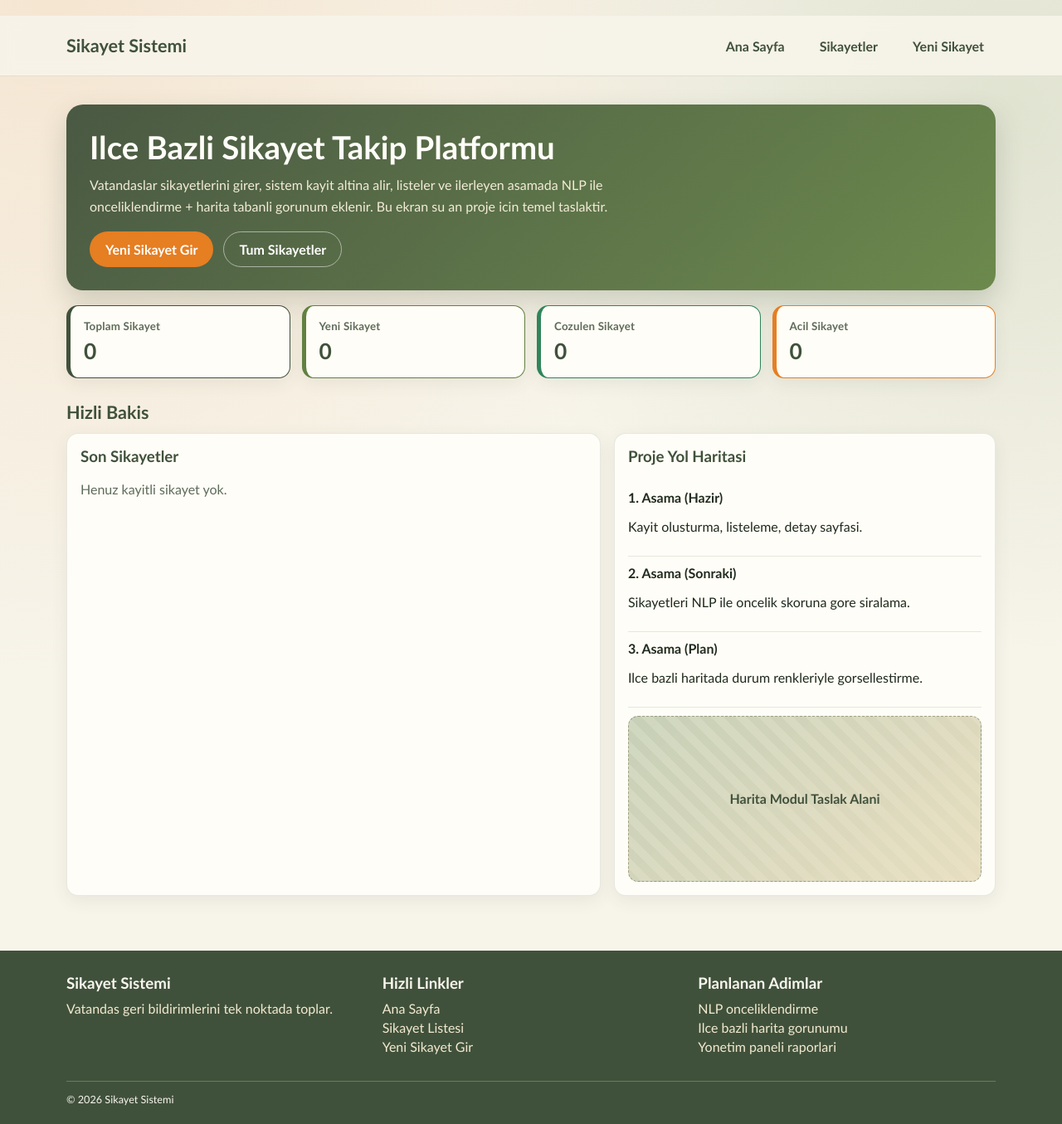
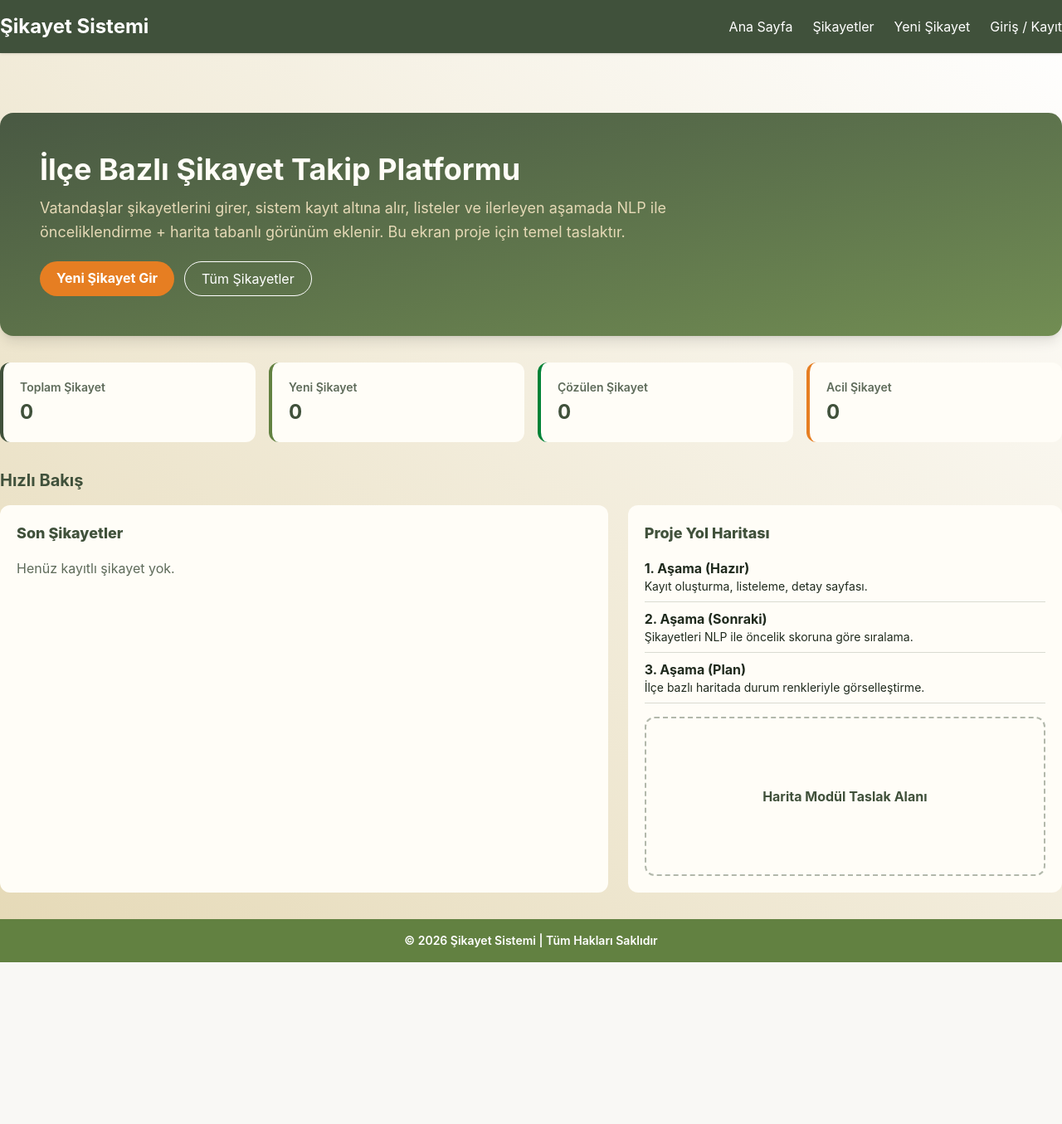
Before and after one commit to emre-geris/Belediye_Sikayet_Sistemi, a Django app: page / in a window 1280 px wide. Shown: the whole page at 83% size. After the commit the page ends 1160 px from the top, so only its background shows below. Run offline with Django 5.2, Linux system fonts and the light colour scheme; data that the repository does not hold is empty; style sheets or scripts are compiled from the project's sources.

Commit message:
first checkpoint

```diff
--- a/sikayet_sistemi/static/src/input.css
+++ b/sikayet_sistemi/static/src/input.css
@@ -1 +1,24 @@
 @import "tailwindcss";
+
+@import url('https://fonts.googleapis.com/css2?family=Inter:ital,opsz,wght@0,14..32,100..900;1,14..32,100..900&display=swap');
+
+@theme {
+         --color-primary: #40513b;
+         --color-secondary: #628141;
+         --color-light: #e5d9b6;
+         --color-accent: #e67e22;
+         --colo-bg: #f7f4ea;
+         --color-card: #fffdf7;
+         --color-text: #1f2a1d;
+         --color-muted: #5e6b5a;
+
+         --font-inter:"inter", sans-serif;
+}
+
+@utility container {
+  width: 100%;
+  margin-inline: auto;        /* ortala */
+  padding-inline: 1rem;       /* yatay padding */
+
+  @apply xl:max-w-7xl;        /* breakpoint’lerde max genişlik */
+}
--- a/sikayet_sistemi/templates/base.html
+++ b/sikayet_sistemi/templates/base.html
@@ -1,9 +1,11 @@
+{% load static %}
 <!doctype html>
 <html lang="tr">
 <head>
-   <meta charset="UTF-8">
-   <meta name="viewport" content="width=device-width, initial-scale=1.0">
-   <title>{% block title %}Sikayet Sistemi{% endblock %}</title>
+   <meta charset="UTF-8" />
+   <meta name="viewport" content="width=device-width, initial-scale=1.0" />
+   <title>{% block title %}Şikayet Sistemi{% endblock %}</title>
+   <link rel="stylesheet" href="{% static 'dist/output.css' %}">
    <style>
       :root {
          --color-primary: #40513b;
@@ -14,173 +16,36 @@
          --card: #fffdf7;
          --text: #1f2a1d;
          --muted: #5e6b5a;
-         --radius: 14px;
-      }
-
-      * {
-         box-sizing: border-box;
-      }
-
-      body {
-         margin: 0;
-         font-family: "Trebuchet MS", "Segoe UI", sans-serif;
-         color: var(--text);
-         background:
-            radial-gradient(circle at 5% 0%, rgba(230, 126, 34, 0.12), transparent 45%),
-            radial-gradient(circle at 95% 10%, rgba(98, 129, 65, 0.15), transparent 38%),
-            var(--bg);
-         min-height: 100vh;
-      }
-
-      .container {
-         width: min(1120px, 92%);
-         margin: 0 auto;
-      }
-
-      .site-header {
-         position: sticky;
-         top: 0;
-         z-index: 10;
-         backdrop-filter: blur(8px);
-         background: rgba(247, 244, 234, 0.92);
-         border-bottom: 1px solid rgba(64, 81, 59, 0.12);
-      }
-
-      .header-row {
-         min-height: 72px;
-         display: flex;
-         align-items: center;
-         justify-content: space-between;
-         gap: 16px;
-      }
-
-      .brand {
-         font-size: 1.35rem;
-         font-weight: 800;
-         color: var(--color-primary);
-         text-decoration: none;
-      }
-
-      .menu {
-         display: flex;
-         gap: 14px;
-         list-style: none;
-         padding: 0;
-         margin: 0;
-      }
-
-      .menu a {
-         color: var(--color-primary);
-         text-decoration: none;
-         font-weight: 600;
-         padding: 10px 14px;
-         border-radius: 999px;
-         transition: 0.2s ease;
-      }
-
-      .menu a:hover {
-         background: var(--color-light);
-      }
-
-      .main-area {
-         padding: 34px 0 26px;
-      }
-
-      .card {
-         background: var(--card);
-         border: 1px solid rgba(64, 81, 59, 0.12);
-         border-radius: var(--radius);
-         box-shadow: 0 6px 20px rgba(64, 81, 59, 0.08);
-      }
-
-      .site-footer {
-         margin-top: 40px;
-         background: var(--color-primary);
-         color: #f8f6ef;
-      }
-
-      .footer-grid {
-         display: grid;
-         grid-template-columns: repeat(3, minmax(0, 1fr));
-         gap: 22px;
-         padding: 28px 0;
-      }
-
-      .site-footer h3 {
-         margin-top: 0;
-         margin-bottom: 10px;
-      }
-
-      .site-footer p,
-      .site-footer a {
-         color: #f2ead0;
-         text-decoration: none;
-         margin: 4px 0;
-      }
-
-      .footer-bottom {
-         border-top: 1px solid rgba(229, 217, 182, 0.28);
-         padding: 14px 0 22px;
-         font-size: 0.95rem;
-      }
-
-      @media (max-width: 760px) {
-         .header-row {
-            flex-direction: column;
-            align-items: flex-start;
-            padding: 12px 0;
-         }
-
-         .menu {
-            flex-wrap: wrap;
-         }
-
-         .footer-grid {
-            grid-template-columns: 1fr;
-         }
       }
    </style>
 </head>
-<body>
-   <header class="site-header">
-      <div class="container header-row">
-         <a class="brand" href="{% url 'home' %}">Sikayet Sistemi</a>
-         <ul class="menu">
-            <li><a href="{% url 'home' %}">Ana Sayfa</a></li>
-            <li><a href="{% url 'complaint_list' %}">Sikayetler</a></li>
-            <li><a href="{% url 'complaint_create' %}">Yeni Sikayet</a></li>
+<body class="font-inter min-h-screen flex flex-col bg-gradient-to-bl from-bg to-light text-[var(--text)] ">
+
+   <!-- Navbar -->
+   <header class="fixed top-0 w-full z-50 bg-[var(--color-primary)] shadow">
+      <div class="container mx-auto flex justify-between items-center py-4 px-4 md:px-0">
+         <a href="/" class="text-white font-bold text-xl md:text-2xl">Şikayet Sistemi</a>
+         <ul class="flex gap-6 text-white">
+            <li><a href="#" class="hover:text-[var(--color-accent)] transition-colors">Ana Sayfa</a></li>
+            <li><a href="#" class="hover:text-[var(--color-accent)] transition-colors">Şikayetler</a></li>
+            <li><a href="#" class="hover:text-[var(--color-accent)] transition-colors">Yeni Şikayet</a></li>
+            <li><a href="#" class="hover:text-[var(--color-accent)] transition-colors">Giriş / Kayıt</a></li>
          </ul>
       </div>
    </header>
 
-   <main class="main-area">
-      <div class="container">
-         {% block content %}{% endblock %}
-      </div>
+   <!-- Main Content -->
+   <main class="flex-1 container mx-auto px-4 md:px-0 pt-28">
+      {% block content %}{% endblock %}
    </main>
 
-   <footer class="site-footer">
-      <div class="container footer-grid">
-         <div>
-            <h3>Sikayet Sistemi</h3>
-            <p>Vatandas geri bildirimlerini tek noktada toplar.</p>
-         </div>
-         <div>
-            <h3>Hizli Linkler</h3>
-            <p><a href="{% url 'home' %}">Ana Sayfa</a></p>
-            <p><a href="{% url 'complaint_list' %}">Sikayet Listesi</a></p>
-            <p><a href="{% url 'complaint_create' %}">Yeni Sikayet Gir</a></p>
-         </div>
-         <div>
-            <h3>Planlanan Adimlar</h3>
-            <p>NLP onceliklendirme</p>
-            <p>Ilce bazli harita gorunumu</p>
-            <p>Yonetim paneli raporlari</p>
-         </div>
-      </div>
-      <div class="container footer-bottom">
-         <small>&copy; 2026 Sikayet Sistemi</small>
+   <!-- Footer -->
+   <footer class="bg-[var(--color-secondary)] text-white py-4 mt-8">
+      <div class="container mx-auto text-center text-sm font-semibold">
+         &copy; 2026 Şikayet Sistemi | Tüm Hakları Saklıdır
       </div>
    </footer>
+
+   {% block extra_js %}{% endblock %}
 </body>
 </html>
--- a/sikayet_sistemi/templates/complaints/complaint_detail.html
+++ b/sikayet_sistemi/templates/complaints/complaint_detail.html
@@ -87,7 +87,7 @@
 <section class="detail-grid">
    <article class="card box">
       <h1 class="title">{{ complaint.title }}</h1>
-      <p class="muted">Sikayet No: #{{ complaint.id }} | {{ complaint.created_at|date:"d.m.Y H:i" }}</p>
+      <p class="muted"><strong>Sikayet No:</strong> #{{ complaint.id }} | <strong>Tarih:</strong> {{ complaint.created_at|date:"d.m.Y H:i" }}</p>
 
       <div>
          {% if complaint.priority == 'urgent' %}
@@ -116,7 +116,7 @@
 
       <h3 style="color: var(--color-primary); margin:16px 0 8px;">Konum</h3>
       <p style="margin:0; line-height:1.55;">{{ complaint.address }}</p>
-      <p class="muted" style="margin-top:6px;">{{ complaint.district }} / {{ complaint.city }}</p>
+      <p class="muted" style="margin-top:6px;"><strong>{{ complaint.district }}</strong> / <strong>{{ complaint.city }}</strong></p>
    </article>
 
    <aside class="card box">
--- a/sikayet_sistemi/templates/complaints/complaint_list.html
+++ b/sikayet_sistemi/templates/complaints/complaint_list.html
@@ -179,7 +179,7 @@
 
 <section class="section-head">
    <h1>Tum Sikayetler</h1>
-   <p>{{ complaints.paginator.count }} kayit bulundu.</p>
+   <p><strong>{{ complaints.paginator.count }}</strong> kayit bulundu.</p>
 </section>
 
 <section class="card filter-box">
@@ -236,7 +236,7 @@
          <div class="row-top">
             <div>
                <h3><a href="{% url 'complaint_detail' complaint.id %}" style="color:inherit; text-decoration:none;">{{ complaint.title }}</a></h3>
-               <small style="color: var(--muted);">{{ complaint.created_at|date:"d.m.Y H:i" }}</small>
+               <small style="color: var(--muted); font-weight: 700;">{{ complaint.created_at|date:"d.m.Y H:i" }}</small>
             </div>
 
             <div class="tags">
--- a/sikayet_sistemi/templates/complaints/home.html
+++ b/sikayet_sistemi/templates/complaints/home.html
@@ -3,256 +3,90 @@
 {% block title %}Ana Sayfa | Sikayet Sistemi{% endblock %}
 
 {% block content %}
-<style>
-   .hero {
-      padding: 28px;
-      background: linear-gradient(135deg, rgba(64, 81, 59, 0.95), rgba(98, 129, 65, 0.92));
-      border-radius: 20px;
-      color: #fffdf8;
-      box-shadow: 0 14px 32px rgba(64, 81, 59, 0.22);
-   }
 
-   .hero h1 {
-      margin: 0 0 10px;
-      font-size: clamp(1.6rem, 4vw, 2.4rem);
-   }
-
-   .hero p {
-      margin: 0;
-      max-width: 70ch;
-      line-height: 1.6;
-      color: #f3ecd7;
-   }
-
-   .hero-actions {
-      margin-top: 18px;
-      display: flex;
-      flex-wrap: wrap;
-      gap: 12px;
-   }
-
-   .btn {
-      display: inline-flex;
-      align-items: center;
-      justify-content: center;
-      border-radius: 999px;
-      padding: 11px 18px;
-      text-decoration: none;
-      font-weight: 700;
-      border: 1px solid transparent;
-      transition: 0.2s ease;
-   }
-
-   .btn-primary {
-      background: var(--color-accent);
-      color: #fff;
-   }
-
-   .btn-primary:hover {
-      filter: brightness(1.05);
-   }
-
-   .btn-outline {
-      background: transparent;
-      color: #fff;
-      border-color: rgba(255, 255, 255, 0.5);
-   }
-
-   .btn-outline:hover {
-      background: rgba(255, 255, 255, 0.12);
-   }
-
-   .stats {
-      margin-top: 18px;
-      display: grid;
-      gap: 14px;
-      grid-template-columns: repeat(4, minmax(0, 1fr));
-   }
-
-   .stat {
-      padding: 16px;
-      border-left: 5px solid var(--color-secondary);
-   }
-
-   .stat:nth-child(1) { border-color: var(--color-primary); }
-   .stat:nth-child(2) { border-color: var(--color-secondary); }
-   .stat:nth-child(3) { border-color: #2f855a; }
-   .stat:nth-child(4) { border-color: var(--color-accent); }
-
-   .stat small {
-      color: var(--muted);
-      display: block;
-      margin-bottom: 6px;
-      font-weight: 700;
-      letter-spacing: 0.2px;
-   }
-
-   .stat strong {
-      font-size: 1.65rem;
-      color: var(--color-primary);
-   }
-
-   .section-title {
-      margin: 28px 0 12px;
-      font-size: 1.35rem;
-      color: var(--color-primary);
-   }
-
-   .main-grid {
-      display: grid;
-      grid-template-columns: 1.4fr 1fr;
-      gap: 16px;
-   }
-
-   .list-wrap {
-      padding: 16px;
-   }
-
-   .item {
-      padding: 14px;
-      border-radius: 12px;
-      background: #ffffff;
-      border: 1px solid rgba(64, 81, 59, 0.12);
-      margin-bottom: 10px;
-   }
-
-   .item h3 {
-      margin: 0 0 8px;
-      font-size: 1.08rem;
-   }
-
-   .meta {
-      display: flex;
-      flex-wrap: wrap;
-      gap: 8px;
-      color: var(--muted);
-      font-size: 0.88rem;
-   }
-
-   .pill {
-      display: inline-block;
-      border-radius: 999px;
-      padding: 5px 10px;
-      font-size: 0.78rem;
-      font-weight: 700;
-      color: #fff;
-      background: var(--color-secondary);
-   }
-
-   .pill.urgent { background: var(--color-accent); }
-   .pill.high { background: #d35400; }
-   .pill.low { background: #8a9a86; }
-
-   .roadmap {
-      padding: 16px;
-   }
-
-   .roadmap-row {
-      padding: 10px 0;
-      border-bottom: 1px solid rgba(64, 81, 59, 0.13);
-   }
-
-   .roadmap-row:last-child { border-bottom: 0; }
-
-   .map-preview {
-      margin-top: 10px;
-      border-radius: 12px;
-      height: 200px;
-      background:
-         linear-gradient(140deg, rgba(98, 129, 65, 0.3), rgba(229, 217, 182, 0.8)),
-         repeating-linear-gradient(45deg, rgba(64, 81, 59, 0.07), rgba(64, 81, 59, 0.07) 10px, transparent 10px, transparent 20px);
-      border: 1px dashed rgba(64, 81, 59, 0.42);
-      display: grid;
-      place-items: center;
-      color: var(--color-primary);
-      font-weight: 700;
-   }
-
-   @media (max-width: 980px) {
-      .stats { grid-template-columns: repeat(2, minmax(0, 1fr)); }
-      .main-grid { grid-template-columns: 1fr; }
-   }
-
-   @media (max-width: 560px) {
-      .stats { grid-template-columns: 1fr; }
-   }
-</style>
-
-<section class="hero">
-   <h1>Ilce Bazli Sikayet Takip Platformu</h1>
-   <p>
-      Vatandaslar sikayetlerini girer, sistem kayit altina alir, listeler ve ilerleyen asamada
-      NLP ile onceliklendirme + harita tabanli gorunum eklenir. Bu ekran su an proje icin temel taslaktir.
+<!-- Hero Section -->
+<section class="bg-gradient-to-br from-primary/95 to-secondary/90 text-card rounded-2xl shadow-lg p-7 md:p-12 mb-8">
+   <h1 class="text-3xl md:text-4xl font-bold mb-3">İlçe Bazlı Şikayet Takip Platformu</h1>
+   <p class="max-w-3xl text-base md:text-lg leading-relaxed mb-5 text-[var(--color-light)]">
+      Vatandaşlar şikayetlerini girer, sistem kayıt altına alır, listeler ve ilerleyen aşamada NLP ile önceliklendirme + harita tabanlı görünüm eklenir. Bu ekran proje için temel taslaktır.
    </p>
-   <div class="hero-actions">
-      <a class="btn btn-primary" href="{% url 'complaint_create' %}">Yeni Sikayet Gir</a>
-      <a class="btn btn-outline" href="{% url 'complaint_list' %}">Tum Sikayetler</a>
+   <div class="flex flex-wrap gap-3">
+      <a href="{% url 'complaint_create' %}" class="bg-accent text-white font-bold py-2 px-5 rounded-full hover:brightness-105 transition">Yeni Şikayet Gir</a>
+      <a href="{% url 'complaint_list' %}" class="border border-white text-white py-2 px-5 rounded-full hover:bg-white/10 transition">Tüm Şikayetler</a>
    </div>
 </section>
 
-<section class="stats">
-   <article class="card stat">
-      <small>Toplam Sikayet</small>
-      <strong>{{ total_complaints }}</strong>
-   </article>
-   <article class="card stat">
-      <small>Yeni Sikayet</small>
-      <strong>{{ new_complaints }}</strong>
-   </article>
-   <article class="card stat">
-      <small>Cozulen Sikayet</small>
-      <strong>{{ resolved_complaints }}</strong>
-   </article>
-   <article class="card stat">
-      <small>Acil Sikayet</small>
-      <strong>{{ urgent_complaints }}</strong>
-   </article>
+<!-- Stats Section -->
+<section class="grid grid-cols-1 sm:grid-cols-2 md:grid-cols-4 gap-4 mb-8">
+   <div class="card p-5 border-l-4 border-primary bg-card rounded-xl">
+      <small class="block text-sm font-semibold text-muted mb-1">Toplam Şikayet</small>
+      <strong class="text-2xl text-primary">{{ total_complaints }}</strong>
+   </div>
+   <div class="card p-5 border-l-4 border-secondary bg-card rounded-xl">
+      <small class="block text-sm font-semibold text-muted mb-1">Yeni Şikayet</small>
+      <strong class="text-2xl text-primary">{{ new_complaints }}</strong>
+   </div>
+   <div class="card p-5 border-l-4 border-green-700 bg-card rounded-xl">
+      <small class="block text-sm font-semibold text-muted mb-1">Çözülen Şikayet</small>
+      <strong class="text-2xl text-primary">{{ resolved_complaints }}</strong>
+   </div>
+   <div class="card p-5 border-l-4 border-accent bg-card rounded-xl">
+      <small class="block text-sm font-semibold text-muted mb-1">Acil Şikayet</small>
+      <strong class="text-2xl text-primary">{{ urgent_complaints }}</strong>
+   </div>
 </section>
 
-<h2 class="section-title">Hizli Bakis</h2>
-<section class="main-grid">
-   <article class="card list-wrap">
-      <h3 style="margin-top:0; color: var(--color-primary);">Son Sikayetler</h3>
+<!-- Main Grid: Complaints + Roadmap -->
+<h2 class="text-xl font-bold text-primary mb-4">Hızlı Bakış</h2>
+<section class="grid grid-cols-1 lg:grid-cols-[1.4fr_1fr] gap-6 ">
+   <!-- Recent Complaints -->
+   <article class="card p-5 space-y-4 bg-card rounded-xl">
+      <h3 class="text-lg font-extrabold text-primary">Son Şikayetler</h3>
       {% if recent_complaints %}
          {% for complaint in recent_complaints %}
-            <div class="item">
-               <h3>{{ complaint.title }}</h3>
+            <div class="p-4 rounded-xl bg-card border border-primary/20">
+               <h4 class="text-base font-semibold mb-2">{{ complaint.title }}</h4>
                {% if complaint.priority == 'urgent' %}
-                  <span class="pill urgent">Acil</span>
+                  <span class="inline-block px-2 py-1 text-xs font-bold rounded-full bg-accent text-white">Acil</span>
                {% elif complaint.priority == 'high' %}
-                  <span class="pill high">Yuksek</span>
+                  <span class="inline-block px-2 py-1 text-xs font-bold rounded-full bg-orange-700 text-white">Yüksek</span>
                {% elif complaint.priority == 'low' %}
-                  <span class="pill low">Dusuk</span>
+                  <span class="inline-block px-2 py-1 text-xs font-bold rounded-full bg-green-400 text-white">Düşük</span>
                {% else %}
-                  <span class="pill">Orta</span>
+                  <span class="inline-block px-2 py-1 text-xs font-bold rounded-full bg-secondary text-white">Orta</span>
                {% endif %}
-               <p style="margin:8px 0 10px; line-height:1.5;">{{ complaint.description|truncatewords:20 }}</p>
-               <div class="meta">
+               <p class="mt-2 text-sm leading-relaxed">{{ complaint.description|truncatewords:20 }}</p>
+               <div class="flex flex-wrap gap-3 mt-2 text-muted text-xs">
                   <span>{{ complaint.district }} / {{ complaint.city }}</span>
-                  <a href="{% url 'complaint_detail' complaint.id %}" style="color: var(--color-accent); text-decoration: none; font-weight: 700;">Detay</a>
+                  <a href="{% url 'complaint_detail' complaint.id %}" class="font-semibold text-accent hover:underline">Detay</a>
                </div>
             </div>
          {% endfor %}
       {% else %}
-         <p style="color: var(--muted);">Henuz kayitli sikayet yok.</p>
+         <p class="text-muted">Henüz kayıtlı şikayet yok.</p>
       {% endif %}
    </article>
 
-   <aside class="card roadmap">
-      <h3 style="margin-top:0; color: var(--color-primary);">Proje Yol Haritasi</h3>
-      <div class="roadmap-row">
-         <strong>1. Asama (Hazir)</strong>
-         <p>Kayit olusturma, listeleme, detay sayfasi.</p>
+   <!-- Roadmap + Map -->
+   <aside class="card p-5 space-y-4 bg-card rounded-xl">
+      <h3 class="text-lg font-extrabold text-primary">Proje Yol Haritası</h3>
+      <div class="space-y-2">
+         <div class="border-b border-primary/20 pb-2">
+            <strong>1. Aşama (Hazır)</strong>
+            <p class="text-sm">Kayıt oluşturma, listeleme, detay sayfası.</p>
+         </div>
+         <div class="border-b border-primary/20 pb-2">
+            <strong>2. Aşama (Sonraki)</strong>
+            <p class="text-sm">Şikayetleri NLP ile öncelik skoruna göre sıralama.</p>
+         </div>
+         <div class="border-b border-primary/20 pb-2">
+            <strong>3. Aşama (Plan)</strong>
+            <p class="text-sm">İlçe bazlı haritada durum renkleriyle görselleştirme.</p>
+         </div>
       </div>
-      <div class="roadmap-row">
-         <strong>2. Asama (Sonraki)</strong>
-         <p>Sikayetleri NLP ile oncelik skoruna gore siralama.</p>
+      <div class="h-48 rounded-xl border-2 border-dashed border-primary/40 grid place-items-center text-primary font-bold mt-3">
+         Harita Modül Taslak Alanı
       </div>
-      <div class="roadmap-row">
-         <strong>3. Asama (Plan)</strong>
-         <p>Ilce bazli haritada durum renkleriyle gorsellestirme.</p>
-      </div>
-      <div class="map-preview">Harita Modul Taslak Alani</div>
    </aside>
 </section>
 {% endblock %}
```
